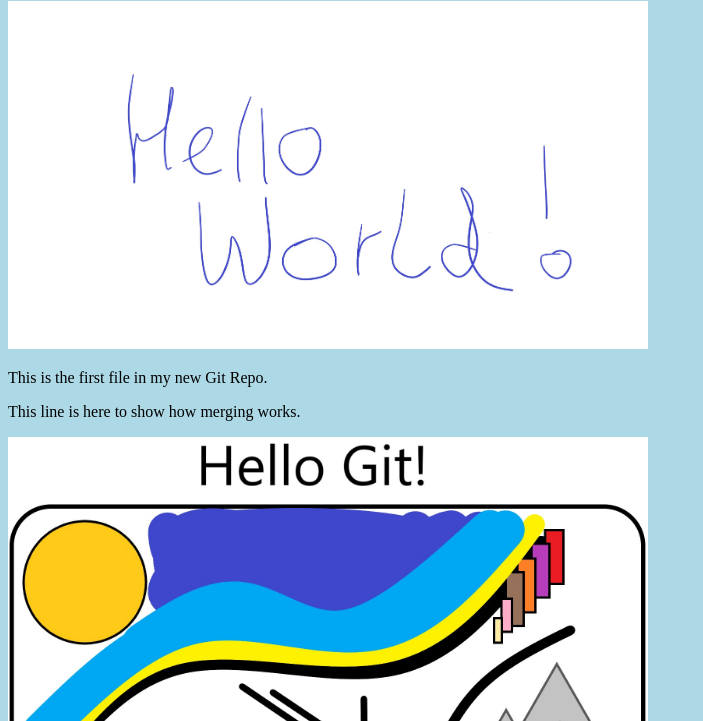
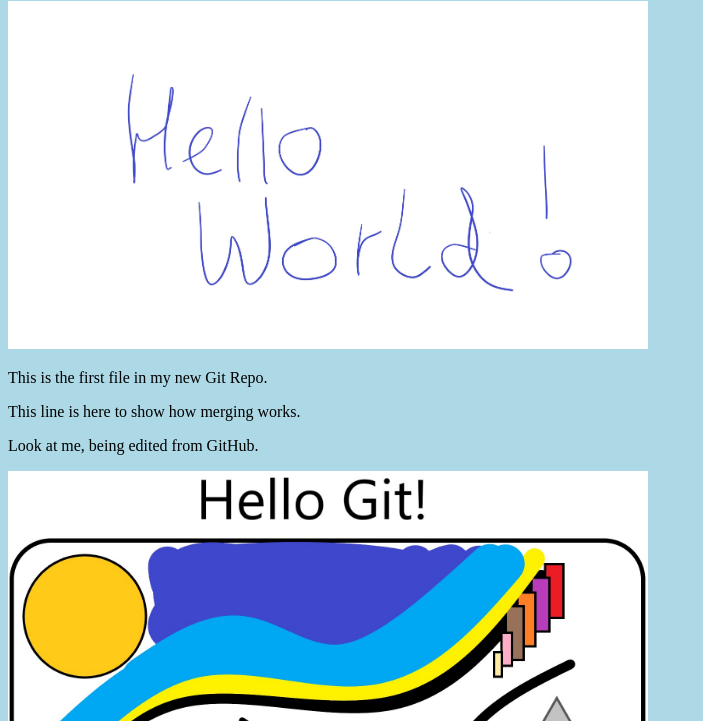
Before and after one commit to Banjo-Code/hello-world, a plain HTML site: page index.html in a window 1280 px wide. Shown: the part 79-800 px from the top of the page, without its empty margins (0-703 px from the left). Drawn offline with Linux system fonts and the light colour scheme.

Commit message:
Updated index.html
Added a line explaining that i edited the file using GitHub

```diff
--- a/index.html
+++ b/index.html
@@ -10,6 +10,7 @@
 <div><img src="img_hello_world.jpg" alt="Hello World from Space" style="width:100%;max-width:640px"></div>
 <p>This is the first file in my new Git Repo.</p>
 <p>This line is here to show how merging works.</p>
+  <p> Look at me, being edited from GitHub. </p>
 <div><img src="img_hello_git.jpg" alt="Hello Git" style="width:100%;max-width:640px"></div>
 
 </body>
```
